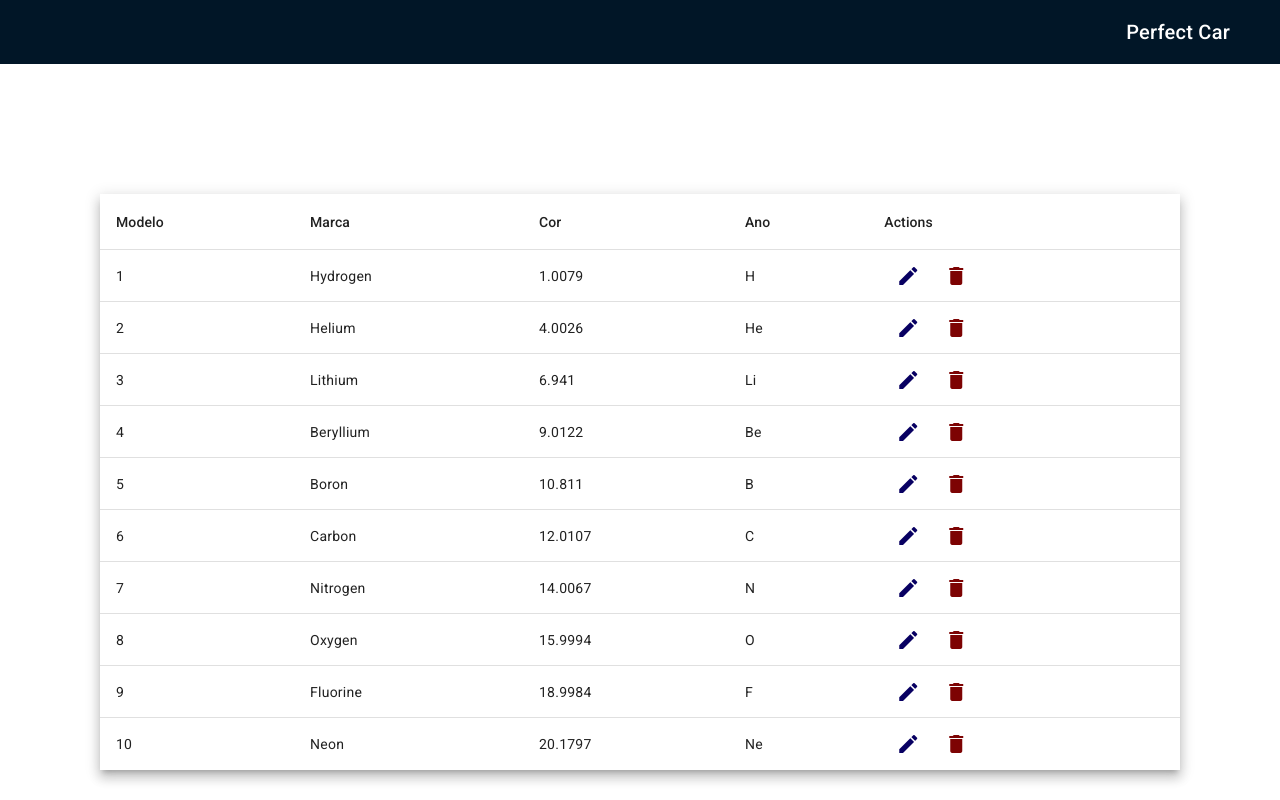
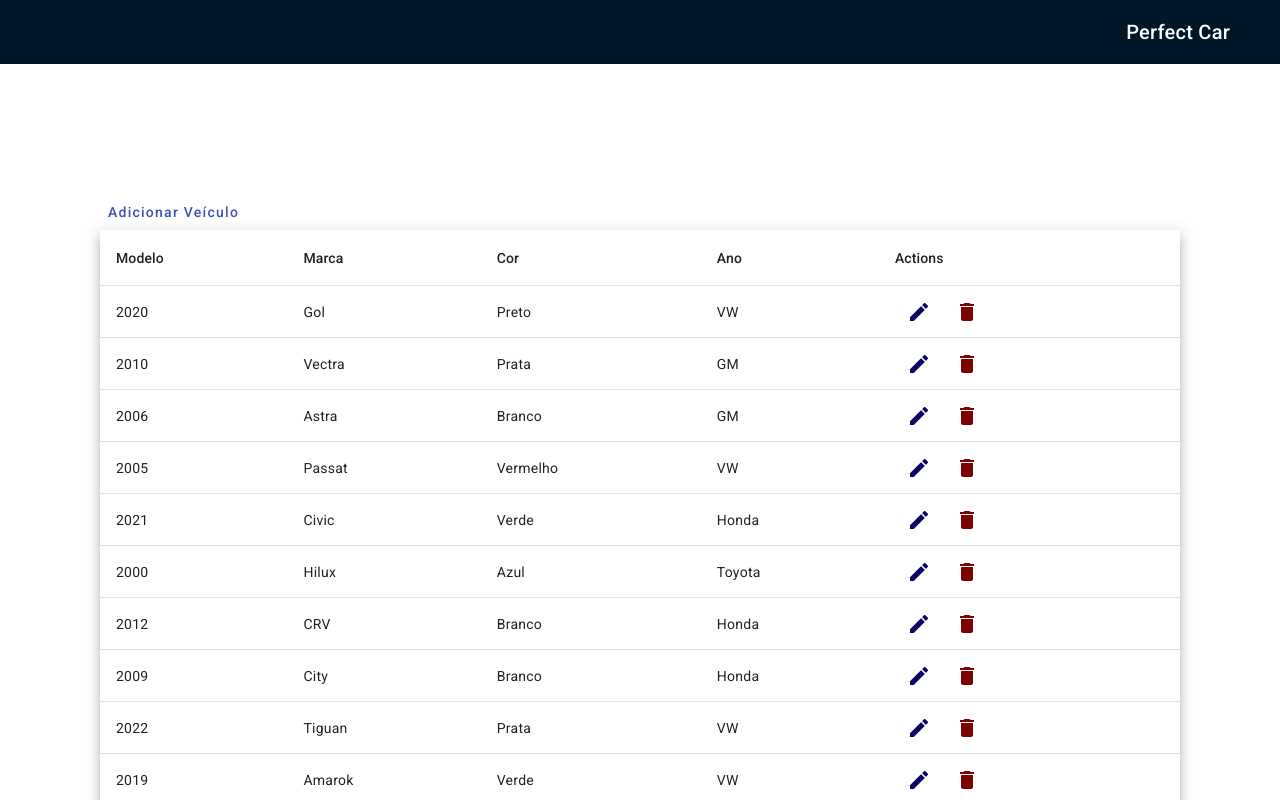
Before and after one commit to NullBeta001/perfect-car, an Angular app: page / in a window 1280 px wide. Shown: the top 800 px of the page. Built offline with nearby package versions, Linux system fonts and the light colour scheme.

Commit message:
finaliações do CRUD

```diff
--- /dev/null
+++ b/src/app/shared/element-dialog/element-dialog.component.html
@@ -0,0 +1,25 @@
+<h1 *ngIf="!isChange" mat-dialog-title>Cadastrar Veículo</h1>
+<h1 *ngIf="isChange" mat-dialog-title>Editar Cadastro</h1>
+<div mat-dialog-content>
+    <mat-form-field appearance="fill">
+        <mat-label>Ano</mat-label>
+        <input matInput [(ngModel)]="data.ano">
+    </mat-form-field>
+    <mat-form-field appearance="fill">
+        <mat-label>Modelo</mat-label>
+        <input matInput [(ngModel)]="data.modelo">
+    </mat-form-field>
+    <mat-form-field appearance="fill">
+        <mat-label>Cor</mat-label>
+        <input matInput [(ngModel)]="data.cor">
+    </mat-form-field>
+    <mat-form-field appearance="fill">
+        <mat-label>Marca</mat-label>
+        <input matInput [(ngModel)]="data.marca">
+    </mat-form-field>
+</div>
+<div mat-dialog-actions>
+    <button mat-button (click)= "onCancel()">Cancel</button>
+    <button *ngIf="!isChange" mat-button [mat-dialog-close]= "data" cdkFocusInitial>Create</button>
+    <button *ngIf="isChange" mat-button [mat-dialog-close]= "data" cdkFocusInitial>Editar</button>
+</div>
--- /dev/null
+++ b/src/app/shared/element-dialog/element-dialog.component.ts
@@ -0,0 +1,31 @@
+import { Component, Inject, OnInit } from '@angular/core';
+import { CadastroVeiculo } from 'src/app/views/home/home.component';
+import { MatDialog, MAT_DIALOG_DATA, MatDialogRef } from '@angular/material/dialog';
+
+@Component({
+  selector: 'app-element-dialog',
+  templateUrl: './element-dialog.component.html',
+  styleUrls: ['./element-dialog.component.scss']
+})
+export class ElementDialogComponent implements OnInit {
+  element!: CadastroVeiculo;
+  isChange!: boolean;
+
+  constructor(
+    @Inject(MAT_DIALOG_DATA)
+    public data: CadastroVeiculo,
+    public dialogRef: MatDialogRef<ElementDialogComponent>,
+  ) { }
+
+  ngOnInit(): void {
+    if (this.data.ano != null) {
+    this.isChange = true;
+  }
+}
+
+
+onCancel(): void {
+  this.dialogRef.close();
+}
+
+}
--- a/src/app/views/home/home.component.html
+++ b/src/app/views/home/home.component.html
@@ -1,33 +1,35 @@
 <div class="container">
-    <table mat-table [dataSource]="dataSource" class="mat-elevation-z8">
-        <ng-container matColumnDef="position">
+    <button mat-button color="primary" (click)="openDialog(null)">Adicionar Veículo</button>
+
+    <table mat-table #table [dataSource]="dataSource" class="mat-elevation-z8">
+        <ng-container matColumnDef="ano">
             <th mat-header-cell *matHeaderCellDef> Modelo </th>
-            <td mat-cell *matCellDef= "let element"> {{element.position}} </td>
+            <td mat-cell *matCellDef="let element"> {{element.ano}} </td>
         </ng-container>
-        <ng-container matColumnDef="name">
+        <ng-container matColumnDef="modelo">
             <th mat-header-cell *matHeaderCellDef> Marca </th>
-            <td mat-cell *matCellDef= "let element"> {{element.name}} </td>
+            <td mat-cell *matCellDef="let element"> {{element.modelo}} </td>
         </ng-container>
-        <ng-container matColumnDef="weight">
+        <ng-container matColumnDef="cor">
             <th mat-header-cell *matHeaderCellDef> Cor </th>
-            <td mat-cell *matCellDef= "let element"> {{element.weight}} </td>
+            <td mat-cell *matCellDef="let element"> {{element.cor}} </td>
         </ng-container>
-        <ng-container matColumnDef="symbol">
+        <ng-container matColumnDef="marca">
             <th mat-header-cell *matHeaderCellDef> Ano </th>
-            <td mat-cell *matCellDef= "let element"> {{element.symbol}} </td>
+            <td mat-cell *matCellDef="let element"> {{element.marca}} </td>
         </ng-container>
         <ng-container matColumnDef="actions">
             <th mat-header-cell *matHeaderCellDef> Actions </th>
             <td mat-cell *matCellDef= "let element">
-                <button mat-icon-button>
+                <button mat-icon-button (click)= "editElement(element)" color="primary">
                     <mat-icon class="edit">edit</mat-icon>
                 </button>
-                <button mat-icon-button>
+                <button mat-icon-button (click)= "deleteElement(element.ano)" color="primary">
                     <mat-icon class="delete">delete</mat-icon>
                 </button>
             </td>
         </ng-container>
         <tr mat-header-row *matHeaderRowDef="displayedColumns"></tr>
-        <tr mat-row *matRowDef="let row; columns: displayedColumns;"></tr>
+        <tr mat-row *matRowDef= "let row; columns: displayedColumns;"></tr>
     </table>
 </div>
--- a/src/app/views/home/home.component.scss
+++ b/src/app/views/home/home.component.scss
@@ -1,5 +1,6 @@
 table {
     width: 100%;
+    height: 100%;
 }
 
 .container {
--- a/src/app/views/home/home.component.ts
+++ b/src/app/views/home/home.component.ts
@@ -1,23 +1,26 @@
-import { Component } from '@angular/core';
+import { Component, OnInit, ViewChild } from '@angular/core';
+import { MatDialog } from '@angular/material/dialog';
+import { MatTable } from '@angular/material/table';
+import { ElementDialogComponent } from 'src/app/shared/element-dialog/element-dialog.component';
 
-export interface PeriodicElement {
-  name: string;
-  position: number;
-  weight: number;
-  symbol: string;
+export interface CadastroVeiculo {
+  modelo: string;
+  ano: number;
+  cor: string;
+  marca: string;
 }
 
-const ELEMENT_DATA: PeriodicElement[] = [
-  {position: 1, name: 'Hydrogen', weight: 1.0079, symbol: 'H'},
-  {position: 2, name: 'Helium', weight: 4.0026, symbol: 'He'},
-  {position: 3, name: 'Lithium', weight: 6.941, symbol: 'Li'},
-  {position: 4, name: 'Beryllium', weight: 9.0122, symbol: 'Be'},
-  {position: 5, name: 'Boron', weight: 10.811, symbol: 'B'},
-  {position: 6, name: 'Carbon', weight: 12.0107, symbol: 'C'},
-  {position: 7, name: 'Nitrogen', weight: 14.0067, symbol: 'N'},
-  {position: 8, name: 'Oxygen', weight: 15.9994, symbol: 'O'},
-  {position: 9, name: 'Fluorine', weight: 18.9984, symbol: 'F'},
-  {position: 10, name: 'Neon', weight: 20.1797, symbol: 'Ne'},
+const ELEMENT_DATA: CadastroVeiculo[] = [
+  {ano: 2020, modelo: 'Gol', cor: "Preto", marca: 'VW'},
+  {ano: 2010, modelo: 'Vectra', cor: "Prata", marca: 'GM'},
+  {ano: 2006, modelo: 'Astra', cor: "Branco", marca: 'GM'},
+  {ano: 2005, modelo: 'Passat', cor: "Vermelho", marca: 'VW'},
+  {ano: 2021, modelo: 'Civic', cor: "Verde", marca: 'Honda'},
+  {ano: 2000, modelo: 'Hilux', cor: "Azul", marca: 'Toyota'},
+  {ano: 2012, modelo: 'CRV', cor: "Branco", marca: 'Honda'},
+  {ano: 2009, modelo: 'City', cor: "Branco", marca: 'Honda'},
+  {ano: 2022, modelo: 'Tiguan', cor: "Prata", marca: 'VW'},
+  {ano: 2019, modelo: 'Amarok', cor: "Verde", marca: 'VW'},
 ];
 
 @Component({
@@ -25,8 +28,42 @@ const ELEMENT_DATA: PeriodicElement[] = [
   templateUrl: './home.component.html',
   styleUrls: ['./home.component.scss']
 })
-export class HomeComponent {
-  displayedColumns: string[] = ['position', 'name', 'weight', 'symbol', 'actions'];
+export class HomeComponent implements OnInit {
+  @ViewChild(MatTable)
+  table!: MatTable<any>;
+  displayedColumns: string[] = ['ano', 'modelo', 'cor', 'marca', 'actions'];
   dataSource = ELEMENT_DATA;
 
+  constructor(public dialog: MatDialog) { }
+
+  ngOnInit(): void {
+  }
+
+  openDialog(element: CadastroVeiculo | null): void {
+    const dialogRef = this.dialog.open(ElementDialogComponent, {
+      width: '250px',
+      data: element === null ? {
+        ano: null,
+        modelo: '',
+        cor: '',
+        marca: ''
+      } : element
+    });
+
+    dialogRef.afterClosed().subscribe(result => {
+      if(result !== undefined) {
+        this.dataSource.push(result);
+        this.table.renderRows();
+      }
+    });
+  }
+
+  editElement(element: CadastroVeiculo): void {
+    this.openDialog(element);
+  }
+
+  deleteElement(ano: number): void {
+    this.dataSource = this.dataSource.filter(p => p.ano !== ano);
+  }
+
 }
```
Also changed, not shown: src/app/app.module.ts (+16 -6 lines), src/app/shared/element-dialog/element-dialog.component.scss (added).
